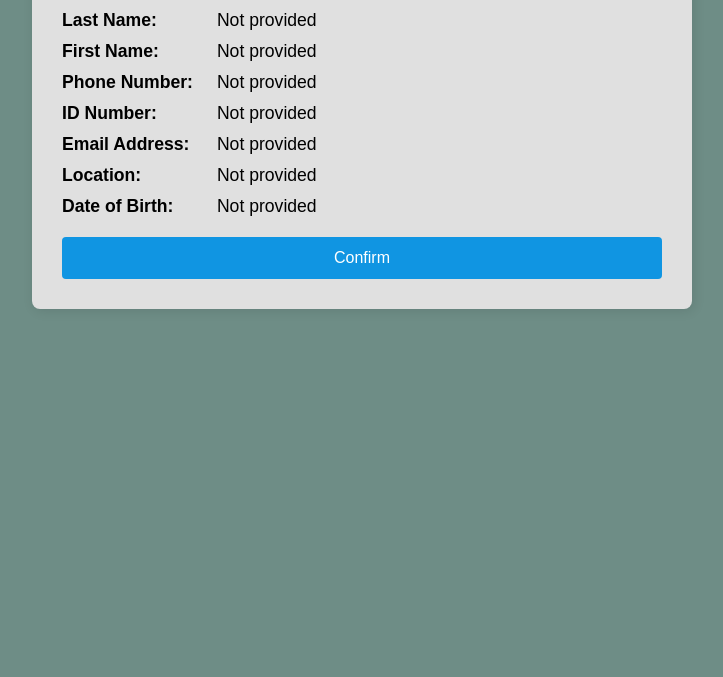
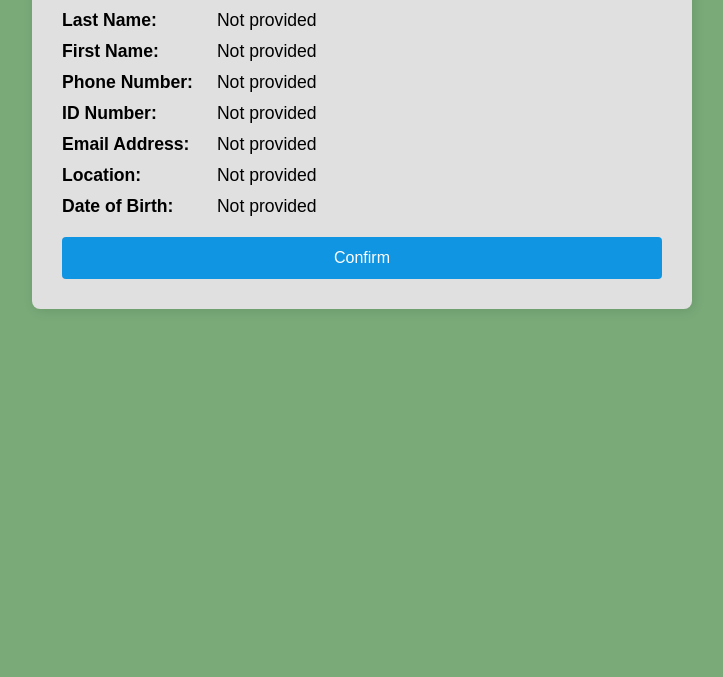
Before and after one commit to sigeyh/inukacredit., a plain HTML site: page confirmdetails.html in a window 1280 px wide. Shown: the part 123-800 px from the top of the page, without its empty margins (278-1001 px from the left). Drawn offline with Linux system fonts and the light colour scheme.

Commit message:
Update confirmdetails.html

```diff
--- a/confirmdetails.html
+++ b/confirmdetails.html
@@ -7,7 +7,7 @@
   <style>
     body {
       font-family: Arial, sans-serif;
-      background-color: #6e8d86;
+      background-color: #79aa78;
       margin: 0;
       padding: 20px;
     }
```
